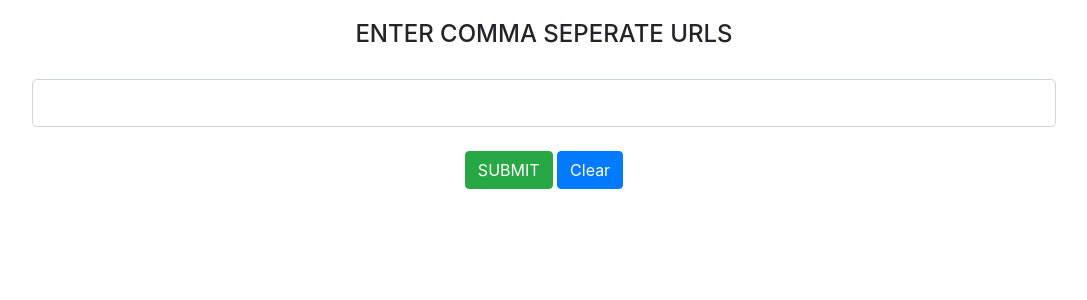
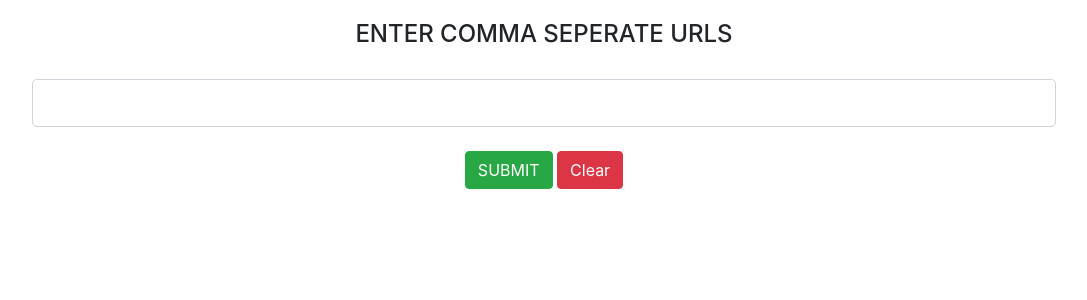
Before and after one commit to pandithimanshu/rdxscrap, a Django app: page / in a window 1280 px wide. Shown: the top 300 px of the page, without its empty margins (96-1183 px from the left). Run offline with Django 3.2, Linux system fonts and the light colour scheme; some libraries are stand-ins or nearby versions.

Commit message:
Update index.html
btn color change

```diff
--- a/templates/index.html
+++ b/templates/index.html
@@ -17,7 +17,7 @@
     <h4>ENTER COMMA SEPERATE URLS</h4>
     <input style="margin:30px;width:80%;" class="form-control form-control-lg mb-4" type="text" id="multipleUrl">
     <input class="btn btn-success" type="submit" onclick="main();" value="SUBMIT">
-    <a class="btn btn-primary" href="/clear">Clear</a>
+    <a class="btn btn-danger" href="/clear">Clear</a>
 </div>
 </center>
 
```
